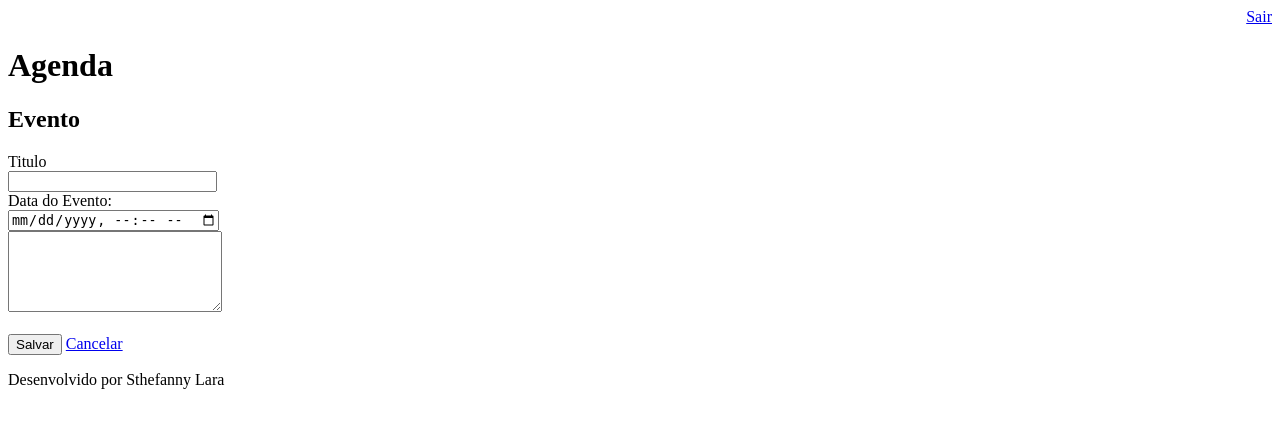
After one commit to salexandrino/agenda, a Django app: page /agenda/evento/ in a window 1280 px wide. The commit adds this page. Shown: the top 428 px of the page. Run offline with Django 3.2, Linux system fonts and the light colour scheme; the visitor is signed in with stand-in values (Sample User, id 1).

Commit message:
Incluido template para inserção de eventos na agenda. Incluido gitignore

```diff
--- a/agenda/urls.py
+++ b/agenda/urls.py
@@ -20,7 +20,9 @@ from django.views.generic import RedirectView
 
 urlpatterns = [
     path('admin/', admin.site.urls),
-    path('agenda/', views.lista_eventos),
+    path('agenda/', views.lista_eventos, name='agenda'),
+    path('agenda/evento/', views.evento, name='evento'),
+    path('agenda/evento/submit/', views.submit_evento, name='submit_evento'),
     path('', RedirectView.as_view(url = '/agenda/' )),
     path('login/', views.login_user),
     path('login/submit', views.submit_login),
--- a/core/templates/agenda.html
+++ b/core/templates/agenda.html
@@ -3,7 +3,9 @@
 
 
 <h2>Agendamentos</h2>
-
+<a href="{% url 'evento' %}">
+  <button type="button">Novo Evento</button>
+</a>
 <ul style="font-size: 18px">
   {% for evento in eventos %}
   <li>{{ evento.titulo }} - {{ evento.data_evento|date:"d/m/Y H:i" }}</li>
--- /dev/null
+++ b/core/templates/evento.html
@@ -0,0 +1,21 @@
+{% extends "model_page.html" %}
+{% block content %}
+
+<h2>Evento</h2>
+    <form action="{% url 'submit_evento' %}" method="POST"> {% csrf_token %}
+    <label>Titulo</label>
+    <br>
+    <input type="text" name ="titulo" size="23" >
+    <br>
+    <label> Data do Evento: </label>
+    <br>
+    <input type="datetime-local" name ="data_evento" >
+    <br>
+
+    <textarea name = 'descricao' rows="5" cols="24"></textarea>
+    <br><br>
+    <button type = "submit">Salvar</button>
+    <a href="{% url 'agenda' %}">Cancelar</a>
+</form>
+
+{% endblock %}
--- a/core/views.py
+++ b/core/views.py
@@ -32,5 +32,27 @@ def submit_login(request):
 
 @login_required(login_url='/login/')
 def lista_eventos(request):
+    usuario = request.user
     evento = Evento.objects.filter(usuario=request.user)
-    return render(request, 'agenda.html', {'eventos': evento})
+    dados = {'eventos': evento}
+    return render(request, 'agenda.html', dados)
+
+
+@login_required(login_url = '/login/')
+def evento(request):
+    return render(request, 'evento.html')
+
+
+@login_required
+def submit_evento(request):
+    if request.POST:
+        titulo = request.POST.get('titulo')
+        data_evento = request.POST.get('data_evento')
+        descricao = request.POST.get('descricao')
+        usuario = request.user
+        Evento.objects.create(titulo=titulo,
+                              data_evento= data_evento,
+                              descricao=descricao,
+                              usuario=usuario)
+
+    return redirect('/')
```
Also changed, not shown: 1 other file.
